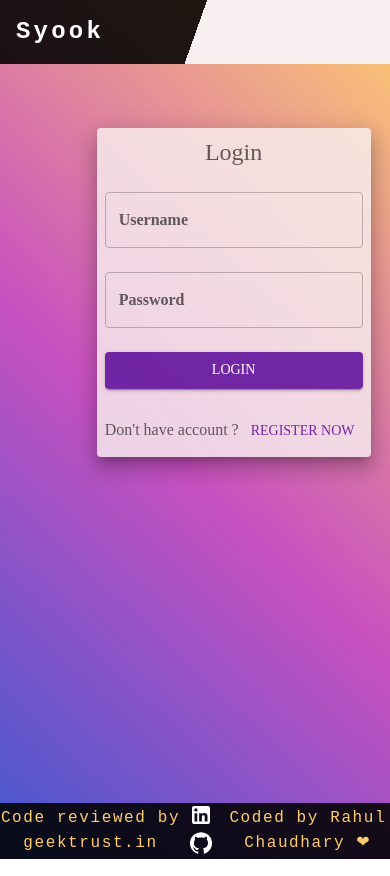
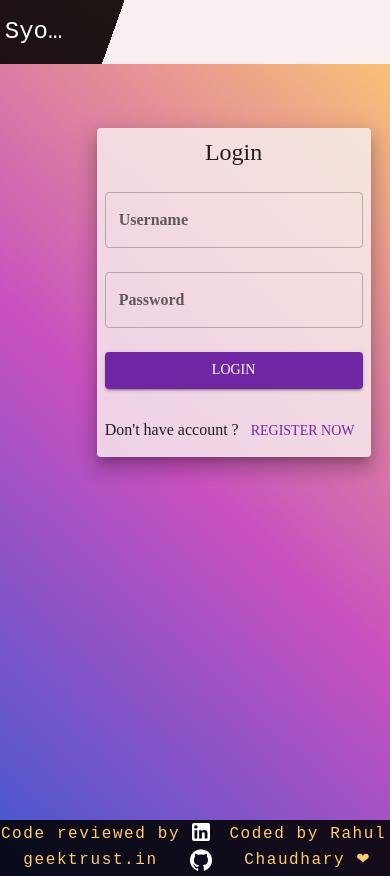
Before and after one commit to rahulchaudhary2244/dish-poll-challenge, a React (Create React App) app: page /login in a window 390 px wide. Built offline with nearby package versions, Linux system fonts and the light colour scheme; no server answers.

Commit message:
css fix for navbar buttons

```diff
--- a/src/components/Header.jsx
+++ b/src/components/Header.jsx
@@ -1,7 +1,6 @@
 import React from 'react';
-import { Box, Typography, Button } from '@mui/material';
+import { Box, Typography, Button, Stack } from '@mui/material';
 import WestIcon from '@mui/icons-material/West';
-import EastIcon from '@mui/icons-material/East';
 import { useNavigate } from 'react-router-dom';
 import LogoutIcon from '@mui/icons-material/Logout';
 import SportsScoreRoundedIcon from '@mui/icons-material/SportsScoreRounded';
@@ -24,67 +23,85 @@ const Header = ({ showLeaderboard, showPrevious, showLogout }) => {
                 target="_blank"
                 rel="noopener"
                 sx={{
-                    padding: '0 1rem',
+                    padding: { xs: '0 0.3rem', md: '0 1rem' },
                     fontFamily: 'monospace',
-                    fontWeight: 700,
-                    letterSpacing: '0.2rem',
+                    fontWeight: { xs: 500, md: 700 },
+                    letterSpacing: { md: '0.2rem' },
                     color: 'white',
                     textDecoration: 'none',
                 }}
             >
                 Syook
             </Typography>
-            <Box
-                sx={{
-                    display: 'flex',
-                    flexDirection: 'row',
-                    width: '50%',
-                    justifyContent: 'flex-end',
-                }}
+
+            <Stack
+                direction="row"
+                justifyContent="flex-end"
+                alignItems="center"
+                spacing={1}
+                sx={{ width: '80%' }}
             >
                 {showLeaderboard && (
                     <Button
                         variant="contained"
+                        size="small"
                         endIcon={<SportsScoreRoundedIcon />}
+                        onClick={() => navigate('/dishes/leaderboard')}
+                    >
+                        <Typography
+                            variant="button"
                             sx={{
                                 margin: '0 1rem 0 0',
                                 letterSpacing: '0.2rem',
                                 fontWeight: 700,
+                                // display: { xs: 'none', md: 'block' },
                             }}
-                        onClick={() => navigate('/dishes/leaderboard')}
                         >
-                        View Score
+                            Results
+                        </Typography>
                     </Button>
                 )}
                 {showPrevious && (
                     <Button
                         variant="contained"
+                        size="small"
                         startIcon={<WestIcon />}
+                        onClick={() => navigate('/dishes')}
+                    >
+                        <Typography
+                            variant="button"
                             sx={{
                                 margin: '0 1rem 0 0',
                                 letterSpacing: '0.2rem',
                                 fontWeight: 700,
+                                display: { xs: 'none', md: 'block' },
                             }}
-                        onClick={() => navigate('/dishes')}
                         >
                             Back
+                        </Typography>
                     </Button>
                 )}
                 {showLogout && (
                     <Button
                         variant="outlined"
+                        size="small"
                         endIcon={<LogoutIcon />}
+                        onClick={handleLogout}
+                    >
+                        <Typography
+                            variant="button"
                             sx={{
                                 margin: '0 1rem 0 0',
                                 letterSpacing: '0.2rem',
                                 fontWeight: 700,
+                                display: { xs: 'none', md: 'block' },
                             }}
-                        onClick={handleLogout}
                         >
                             Logout
+                        </Typography>
                     </Button>
                 )}
-            </Box>
+            </Stack>
         </Box>
     );
 };
--- a/src/components/Login.jsx
+++ b/src/components/Login.jsx
@@ -20,7 +20,7 @@ const PaperItem = styled(Paper)(({ theme }) => ({
     ...theme.typography.body2,
     padding: theme.spacing(1),
     textAlign: 'center',
-    color: theme.palette.text.secondary, //#641db933
+    color: theme.palette.text.primary, //#641db933
 }));
 
 const Login = () => {
@@ -108,11 +108,12 @@ const Login = () => {
                                 </Button>
                                 <Typography variant="subtitle1" component="div">
                                     Don't have account ?{' '}
-                                    <Link to={{ pathname: '/register' }}>
-                                        <Button variant="text">
-                                            Register now
-                                        </Button>
-                                    </Link>
+                                    <Button
+                                        variant="text"
+                                        onClick={() => navigate('/register')}
+                                    >
+                                        Register now
+                                    </Button>
                                 </Typography>
                             </Stack>
                         </PaperItem>
--- a/src/components/Register.jsx
+++ b/src/components/Register.jsx
@@ -10,7 +10,7 @@ import {
     Button,
     Typography,
 } from '@mui/material';
-import { Link, useNavigate } from 'react-router-dom';
+import { useNavigate } from 'react-router-dom';
 import { useSnackbar } from 'notistack';
 import { registerUser } from '../utils/Utility';
 
@@ -19,7 +19,7 @@ const PaperItem = styled(Paper)(({ theme }) => ({
     ...theme.typography.body2,
     padding: theme.spacing(1),
     textAlign: 'center',
-    color: theme.palette.text.secondary, //#641db933
+    color: theme.palette.text.primary, //#641db933
 }));
 
 const Register = () => {
@@ -106,11 +106,12 @@ const Register = () => {
                                 </Button>
                                 <Typography variant="subtitle1" component="div">
                                     Already have an account ?{' '}
-                                    <Link to={{ pathname: '/login' }}>
-                                        <Button variant="text">
-                                            Login now
-                                        </Button>
-                                    </Link>
+                                    <Button
+                                        variant="text"
+                                        onClick={() => navigate('/login')}
+                                    >
+                                        Login now
+                                    </Button>
                                 </Typography>
                             </Stack>
                         </PaperItem>
--- a/src/styles.css
+++ b/src/styles.css
@@ -26,7 +26,7 @@ body {
 
 .section {
     width: 100%;
-    min-height: 80vh;
+    min-height: 82vh;
 }
 
 .footer {
@@ -56,3 +56,9 @@ body {
     -ms-overflow-style: none; /* IE and Edge */
     scrollbar-width: none; /* Firefox */
 }
+
+@media only screen and (max-width: 450px) {
+    .header {
+        background: linear-gradient(109.6deg, #000000de 30.2%, #f8f0f0 10.9%);
+    }
+}
```
Lines whose indentation alone changed are shown as unchanged.
